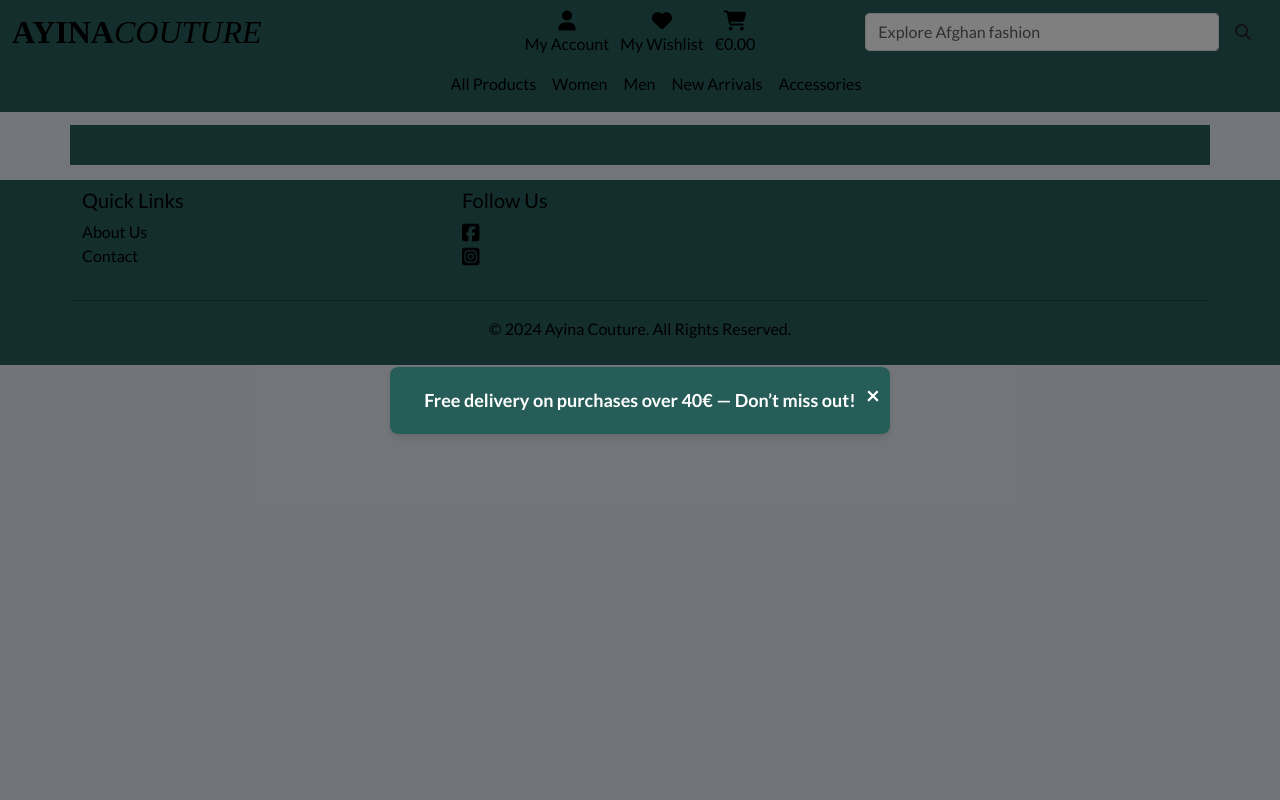
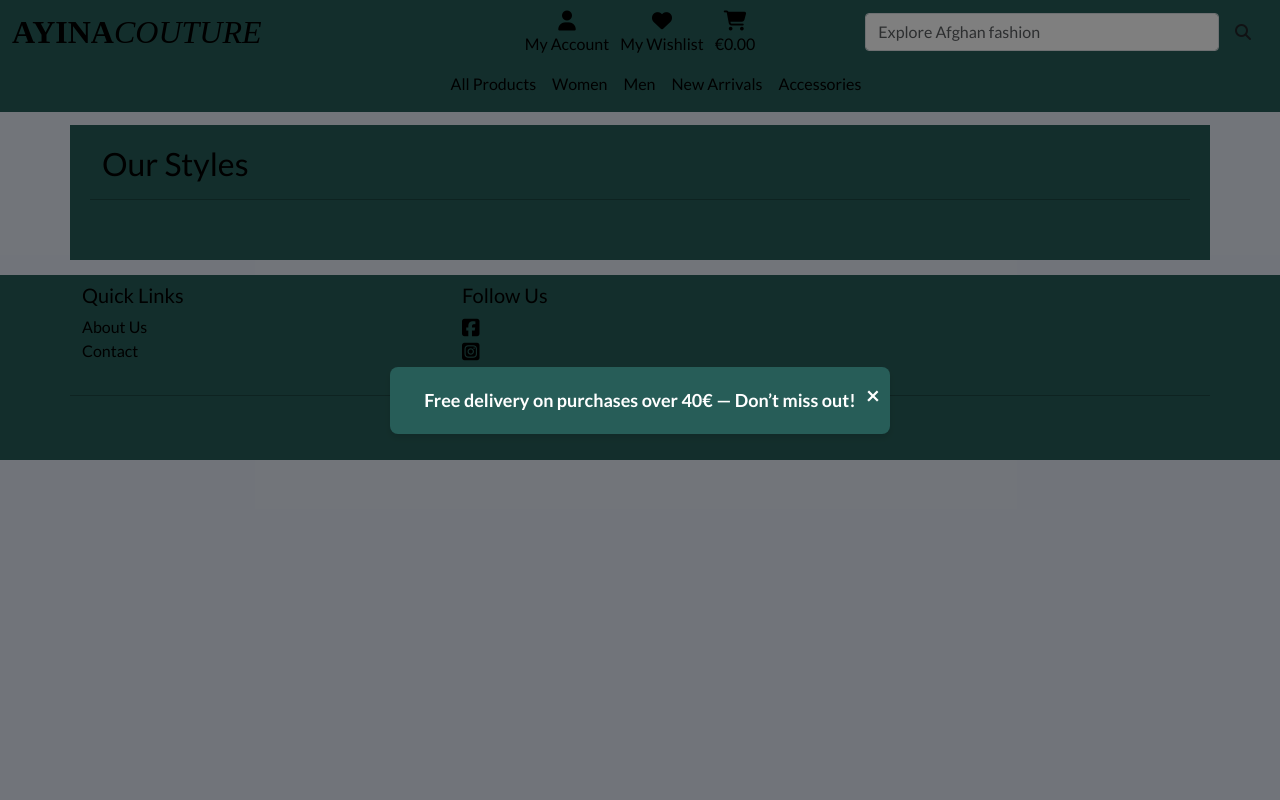
Before and after one commit to ci-mustafa/ayina-couture, a Django app: page /products/ in a window 1280 px wide. Run offline with Django 5.2, Linux system fonts and the light colour scheme; data that the repository does not hold is empty; some libraries are stand-ins or nearby versions; some web fonts are replaced.

Commit message:
feat: add products title to products page

```diff
--- a/products/templates/products/products.html
+++ b/products/templates/products/products.html
@@ -6,6 +6,13 @@
 
 {% block content %}
 <div class="container product-main-page">
+    <div class="container-fluid">
+        <h2>
+            Our Styles
+        </h2>
+    </div>
+    <hr class="w-100 md-1">
+    <br>
     <div class="row">
         {% for product in products %}
         <div class="col-md-4 mb-4 product-item">
```
